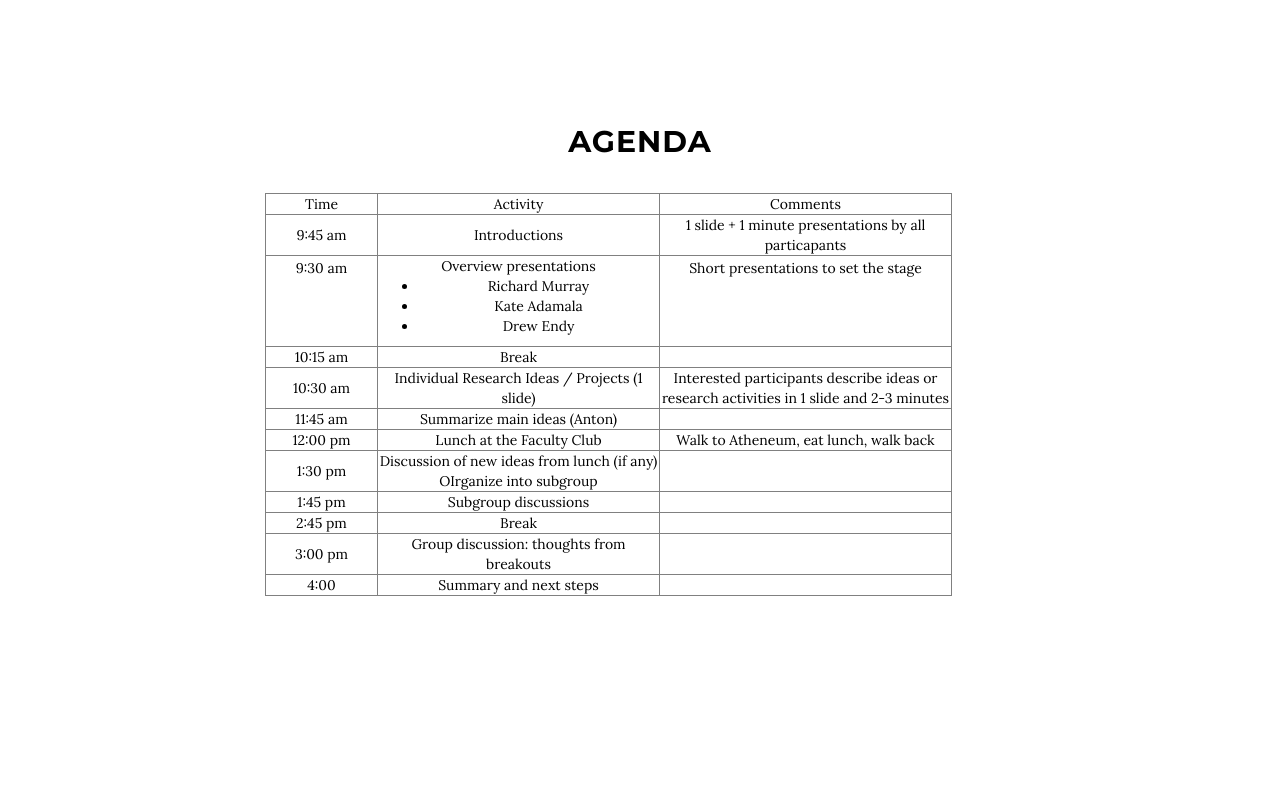
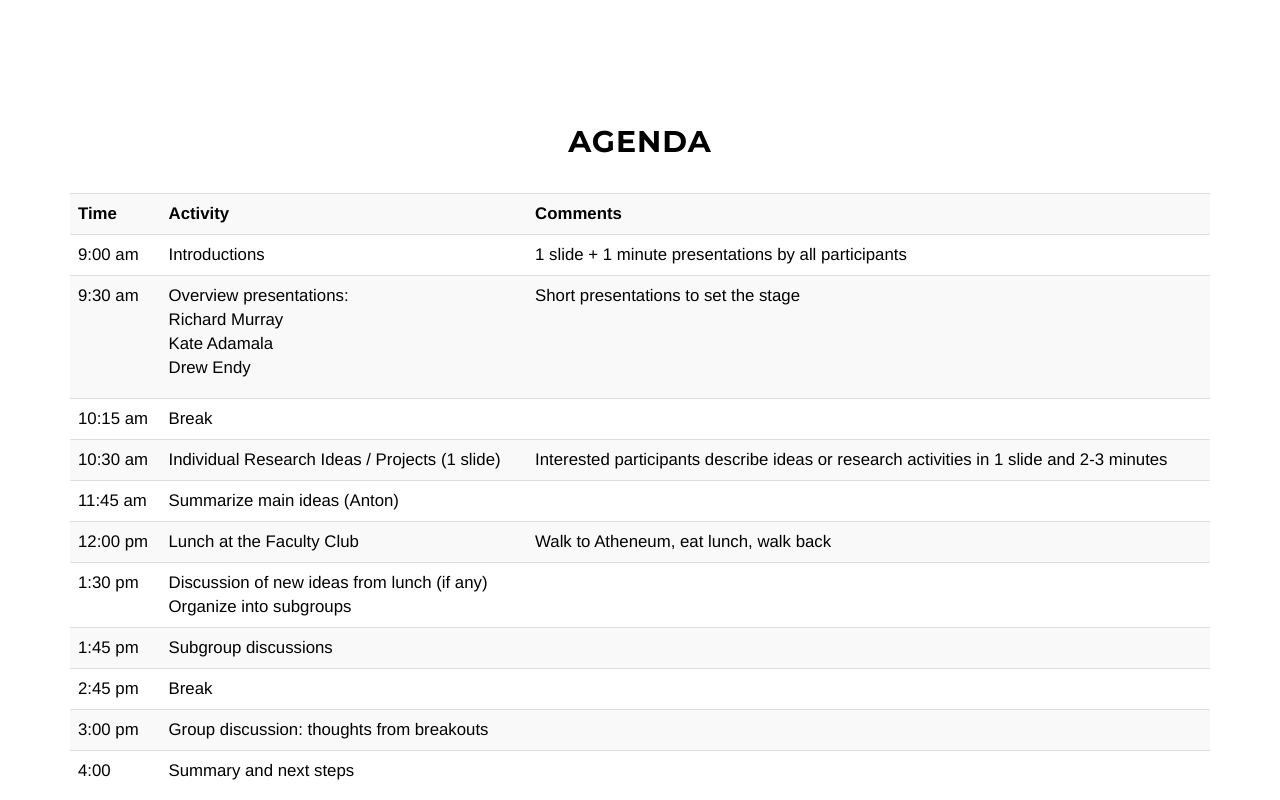
Before and after one commit to BuildACell/buildacell.github.io, a website: page meeting.html in a window 1280 px wide. Shown: the part 1700-2500 px from the top of the page. Drawn offline with nearby package versions, Linux system fonts and the light colour scheme; some packages are replaced by stand-ins of ours.

Commit message:
Tidy up table formatting for agenda

```diff
--- /dev/null
+++ b/css/buildacell.css
@@ -0,0 +1,8 @@
+.sans-serif {
+  font-family: "Helvetica Neue", Helvetica, Arial, sans-serif;
+}
+
+.agenda {
+  font-family: "Helvetica Neue", Helvetica, Arial, sans-serif;
+  font-size: 1.2em;
+}
--- a/meeting.html
+++ b/meeting.html
@@ -21,6 +21,7 @@
 
     <!-- Theme CSS -->
     <link href="css/grayscale.css" rel="stylesheet">
+    <link href="css/buildacell.css" rel="stylesheet">
 
     <!-- HTML5 Shim and Respond.js IE8 support of HTML5 elements and media queries -->
     <!-- WARNING: Respond.js doesn't work if you view the page via file:// -->
@@ -108,38 +109,35 @@
         </div>
     </section>
 
-    <section id="agenda" class="container content-section text-center">
+    <section id="agenda" class="container content-section agenda">
         <div class="row">
-            <div class="col-lg-8 col-lg-offset-2">
-                <h2>Agenda</h2>
-                <table border="1">
-                  <tbody>
+            <div class="col-lg-12">
+                <h2 class="text-center">Agenda</h2>
+                <table class="table table-striped">
                   <tr>
-                      <td width="112">Time </td>
-                      <td width="282">Activity </td>
-                      <td width="292">Comments</td>
+                    <th>Time</th>
+                    <th>Activity</th>
+                    <th>Comments</th>
                   </tr>
                   <tr>
-                      <td>9:45 am</td>
+                    <td>9:00 am</td>
                     <td>Introductions</td>
-                      <td>1 slide + 1 minute presentations by all particapants</td>
+                    <td>1 slide + 1 minute presentations by all participants</td>
                   </tr>
-                    <tr align=top>
-                      <td>9:30 am
-                      <p>&nbsp; </p></td>
-                      <td>Overview presentations
-                        <ul>
+                  <tr>
+                    <td>9:30 am</td>
+                    <td>Overview presentations:
+                      <ul class="list-unstyled">
                         <li>Richard Murray</li>
                         <li>Kate Adamala</li>
                         <li>Drew Endy</li>
                     </ul></td>
-                      <td>Short presentations to set the stage
-                      <p>&nbsp;</p></td>
+                    <td>Short presentations to set the stage</td>
                   </tr>
                   <tr>
                     <td>10:15 am</td>
                     <td>Break</td>
-                      <td>&nbsp;</td>
+                    <td></td>
                   </tr>
                   <tr>
                     <td>10:30 am</td>
@@ -149,7 +147,7 @@
                   <tr>
                     <td>11:45 am</td>
                     <td>Summarize main ideas (Anton)</td>
-                      <td>&nbsp;</td>
+                    <td></td>
                   </tr>
                   <tr>
                     <td>12:00 pm</td>
@@ -159,30 +157,29 @@
                   <tr>
                     <td>1:30 pm</td>
                     <td>Discussion of new ideas from lunch (if any)<br>
-                      OIrganize into subgroup</td>
-                      <td>&nbsp;</td>
+                    Organize into subgroups</td>
+                    <td></td>
                   </tr>
                   <tr>
                     <td>1:45 pm</td>
                     <td>Subgroup discussions</td>
-                      <td>&nbsp;</td>
+                    <td></td>
                   </tr>
                   <tr>
                     <td>2:45 pm</td>
                     <td>Break</td>
-                      <td>&nbsp;</td>
+                    <td></td>
                   </tr>
                   <tr>
                     <td>3:00 pm</td>
                     <td>Group discussion: thoughts from breakouts</td>
-                      <td>&nbsp;</td>
+                    <td></td>
                   </tr>
                   <tr>
                     <td>4:00</td>
                     <td>Summary and next steps</td>
-                      <td>&nbsp;</td>
+                    <td></td>
                   </tr>
-                  </tbody>
                 </table>
             </div>
         </div>
```
Lines whose indentation alone changed are shown as unchanged.
